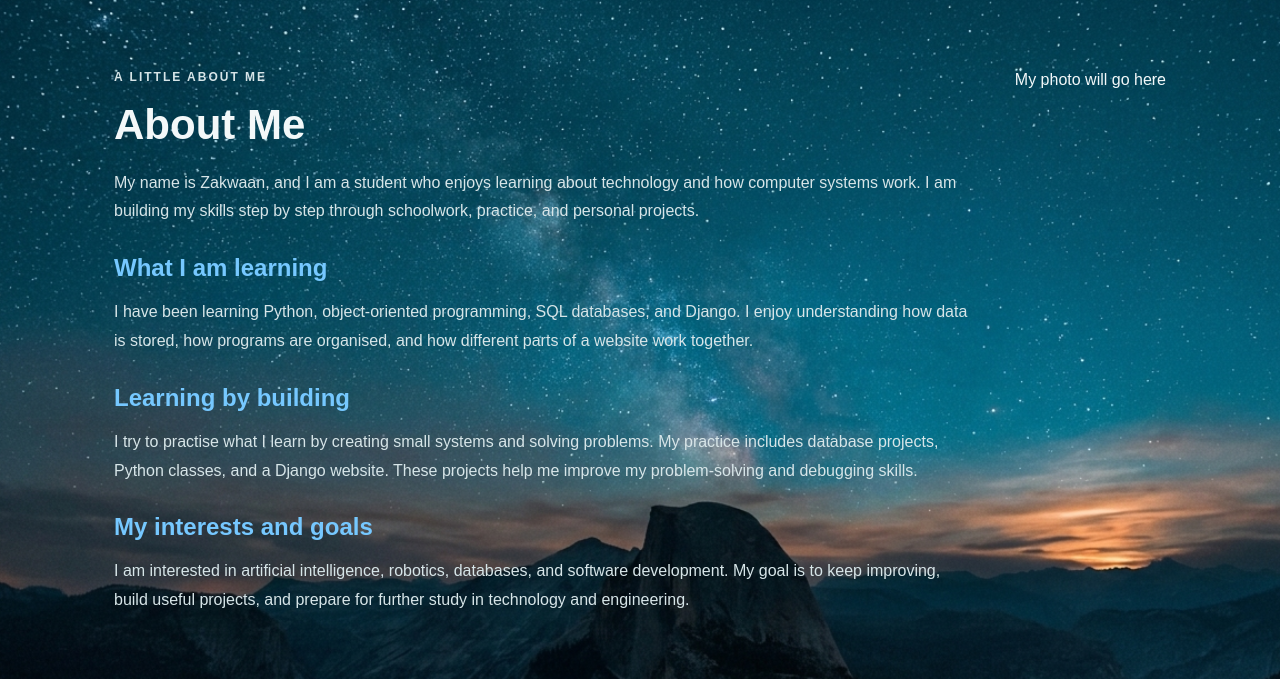
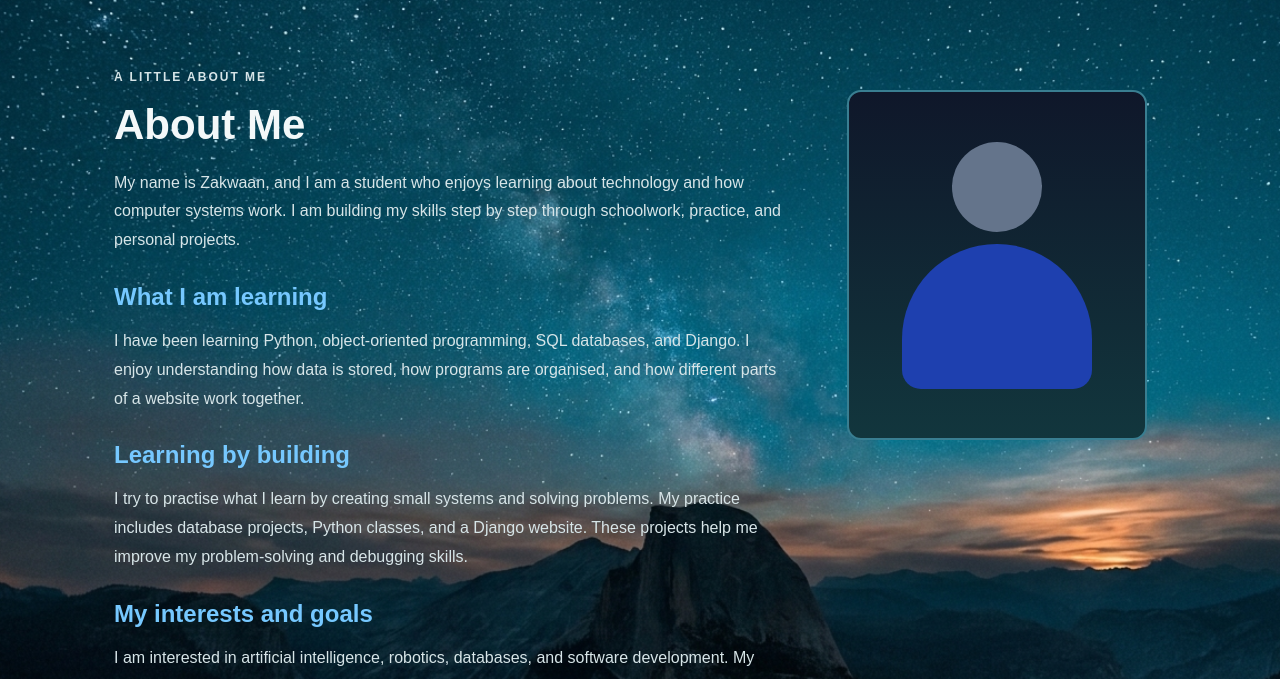
Before and after one commit to zak7-x/my-portfolio, a Django app: page /about/ in a window 1280 px wide. Shown: the part 70-749 px from the top of the page. Run offline with Django 5.2, Linux system fonts and the light colour scheme.

Commit message:
Adding the avatar body

```diff
--- a/project/about/static/about/css/about.css
+++ b/project/about/static/about/css/about.css
@@ -52,31 +52,47 @@
 }
 
 
-/* Placeholder shown until you add your photo */
-.photo-placeholder {
+/* The frame that holds the profile illustration */
+.profile-avatar {
     width: 100%;
     max-width: 300px;
     height: 350px;
     margin: 0 auto;
 
-    /* Centre the placeholder text */
+    /* Centre the person inside the frame */
     display: flex;
+    flex-direction: column;
+    align-items: center;
     justify-content: center;
-    align-items: center;
-    text-align: center;
 
-    /* Match the blue theme of the website */
-    background-color: #12363d;
-    border: 2px dashed #76c8ff;
+    /* Dark navy blue background */
+    background: linear-gradient(to bottom, #0f172a, #12363d);
+
     border-radius: 14px;
-    padding: 20px;
+    border: 2px solid #397e91;
+    overflow: hidden;
 }
 
-/* Style the message inside the placeholder */
-.photo-placeholder p {
-    color: #d7e5e8;
-    font-size: 16px;
+/* The person's head */
+.avatar-head {
+    width: 90px;
+    height: 90px;
+    background-color: #64748b;
+    border-radius: 50%;
+    margin-bottom: 12px;
 }
+
+/* The person's shoulders and upper body */
+.avatar-body {
+    width: 190px;
+    height: 145px;
+
+    /* Dark blue clothing */
+    background-color: #1e40af;
+
+    border-radius: 100px 100px 20px 20px;
+}
+
 
 
 /* On a small screen, put the photo below the writing. */
--- a/project/about/templates/about/about.html
+++ b/project/about/templates/about/about.html
@@ -44,8 +44,19 @@
         </p>
     </div>
 
-    <div class="about-image">
-        <p>My photo will go here</p>
+
+    <div class="about-photo">
+        <!-- Profile picture area -->
+        <div class="profile-avatar">
+
+            <!-- The person's head -->
+            <div class="avatar-head"></div>
+
+            <!-- The person's shoulders and body -->
+            <div class="avatar-body"></div>
+
+        </div>
     </div>
+
 </section>
 {% endblock %}
--- a/project/templates/home.html
+++ b/project/templates/home.html
@@ -26,7 +26,7 @@
             <i class="fa-solid fa-folder-open"></i>
             <span>My Projects</span>
         </a>
-        <a href="https://github.com/YOUR-GITHUB-USERNAME" target="_blank" rel="noopener noreferrer" class="home-link">
+        <a href="https://github.com/zak7-x" target="_blank" rel="noopener noreferrer" class="home-link">
             <i class="fa-brands fa-github"></i>
             <span>GitHub</span>
         </a>
```
